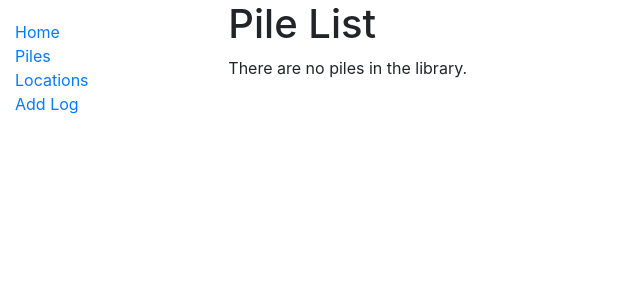
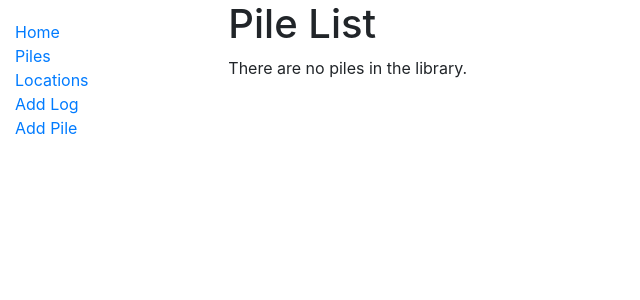
Before and after one commit to 3ltreilly/compost_tracker, a Django app: page /pile_tracker/piles/ in a window 1280 px wide. Shown: the top 300 px of the page, without its empty margins (0-640 px from the left). Run offline with Django 3.2, Linux system fonts and the light colour scheme; data that the repository does not hold is empty; parts of the project's set-up code (start-up, migrations or seed data) failed here and were passed over.

Commit message:
Add new pile url

```diff
--- a/pile_tracker/templates/base_generic.html
+++ b/pile_tracker/templates/base_generic.html
@@ -19,6 +19,7 @@
           <li><a href="{% url 'piles' %}">Piles</a></li>
           <li><a href="{% url 'locations' %}">Locations</a></li>
           <li><a href="{% url 'log-create' %}">Add Log</a></li>
+          <li><a href="{% url 'pile-create' %}">Add Pile</a></li>
         </ul>
      {% endblock %}
       </div>
```
